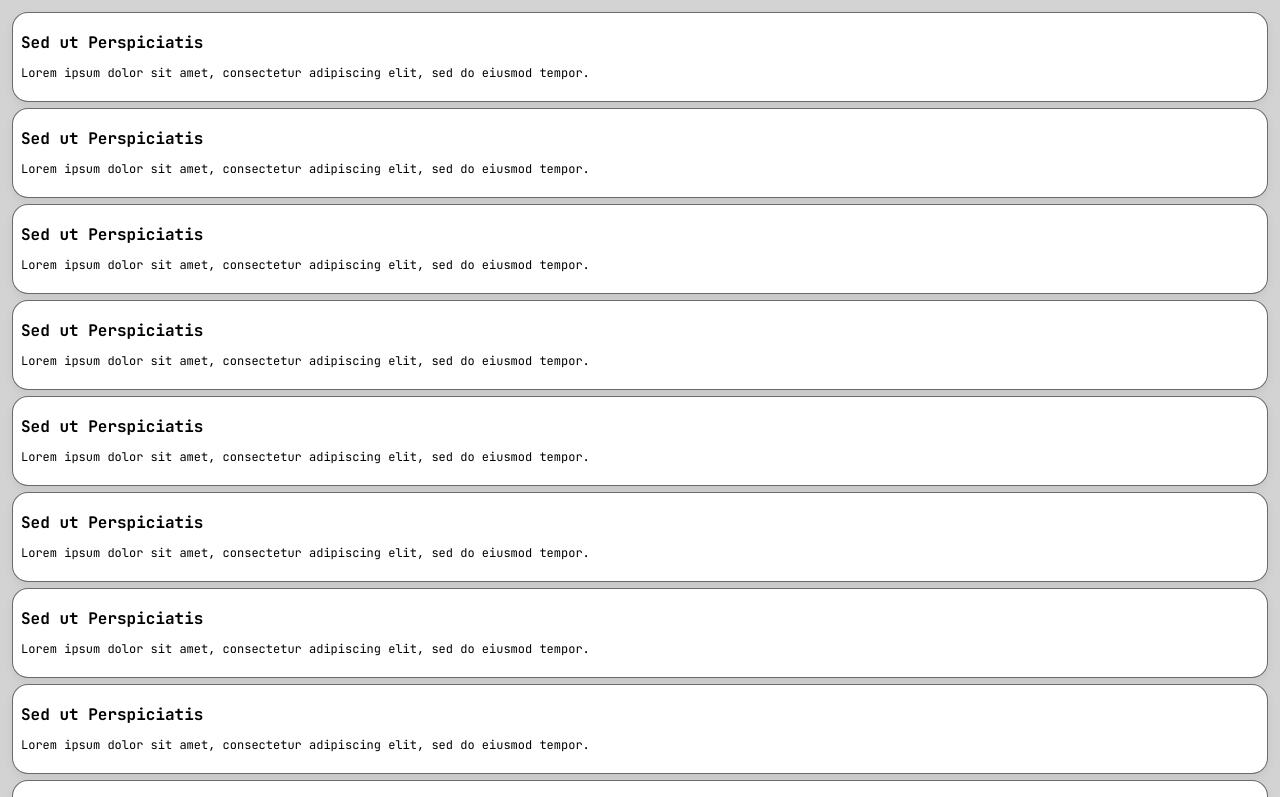
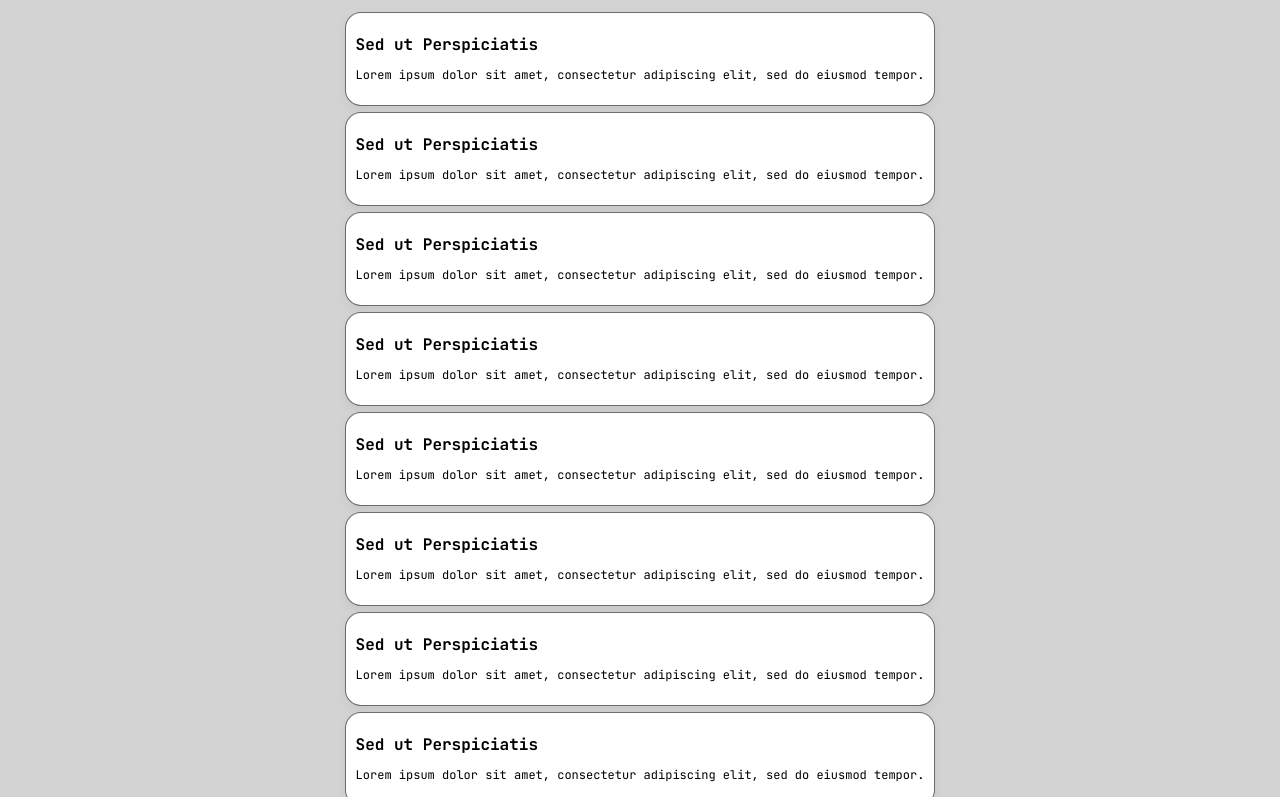
Before and after one commit to Excitaprint/atlcrimebot, a plain HTML site: page index.html in a window 1280 px wide. Shown: the top 797 px of the page. Drawn offline with Linux system fonts and the light colour scheme.

Commit message:
Padding, overflow

```diff
--- a/index.html
+++ b/index.html
@@ -23,20 +23,21 @@
         grid-template-columns: repeat(autofill,
         minmax(72px, 1fr));
         gap: 6px;
-
+        text-align: left;
+        text-justify: center;
     }
     h1 {
         font-size: 16px;
-        display: flex;
+        /* display: flex; */
         font-weight: 700;
-        justify-content: left;
-        align-content: center;
+        /* justify-content: left;
+        align-content: top; */
     }
     p {
         font-size: 12px;
-        display: flex;
-        justify-content: left;
-        align-content: center;
+        /* display: flex; */
+        /* justify-content: left;
+        align-content: top; */
     }
     /* #post {
         background-color: white;
@@ -52,9 +53,12 @@
         border: .25px solid rgba(88, 88, 88, 0.88);
         height: 72px;
         box-shadow: 0 4px 8px rgba(99, 99, 99, 0.1);
-        padding: 8px;
-        margin: 0;
+        padding: 10px;
+        margin: auto;
         overflow: hidden;
+        display: block;
+        /* padding-bottom: 10px auto; */
+
     }
 </style>
 </head>
```
